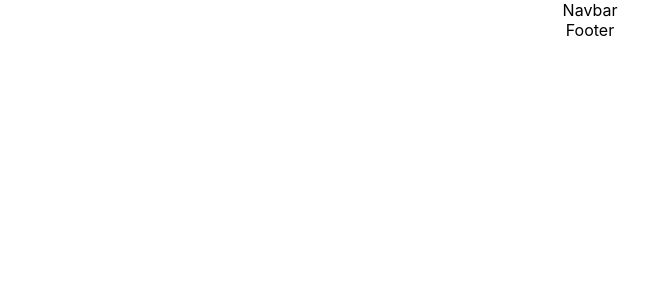
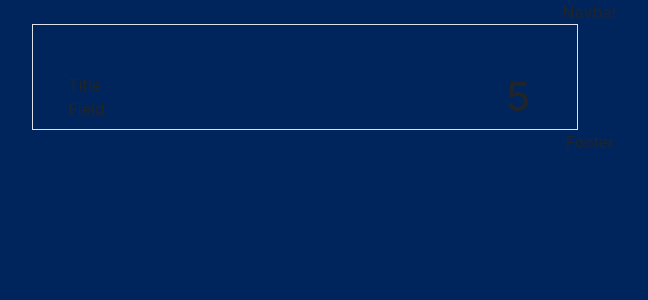
Before and after one commit to srinivass2000/IDyfy, a React (Create React App) app in the folder client/: page /starred in a window 1280 px wide. Shown: the top 300 px of the page, without its empty margins (50-698 px from the left). Built offline with nearby package versions, Linux system fonts and the light colour scheme.

Commit message:
starred Ideas

```diff
--- a/client/public/index.html
+++ b/client/public/index.html
@@ -15,6 +15,12 @@
       user's mobile device or desktop. See https://developers.google.com/web/fundamentals/web-app-manifest/
     -->
     <link rel="manifest" href="%PUBLIC_URL%/manifest.json" />
+    <link
+      href="https://cdn.jsdelivr.net/npm/bootstrap@5.0.2/dist/css/bootstrap.min.css"
+      rel="stylesheet"
+      integrity="sha384-EVSTQN3/azprG1Anm3QDgpJLIm9Nao0Yz1ztcQTwFspd3yD65VohhpuuCOmLASjC"
+      crossorigin="anonymous"
+    />
     <!--
       Notice the use of %PUBLIC_URL% in the tags above.
       It will be replaced with the URL of the `public` folder during the build.
--- a/client/src/App.js
+++ b/client/src/App.js
@@ -6,6 +6,7 @@ import Navbar from "./components/Navbar/navbar";
 import Footer from "./components/Footer/footer";
 import FeedPage from "./components/Feed_Page/feedpage";
 import Notification from "./components/Notification/notification";
+import Starred_ideas from "./components/Starred_Ideas/starred_ideas";
 function App() {
   return (
     <div className="App">
@@ -15,6 +16,7 @@ function App() {
           <Route path="/" exact component={Home} />
           <Route path="/feed" exact component={FeedPage} />
           <Route path="/notifications" exact component={Notification} />
+          <Route path="/starred" exact component={Starred_ideas} />
         </Switch>
         <Footer />
       </BrowserRouter>
--- a/client/src/components/Feed_Tile/feed.js
+++ b/client/src/components/Feed_Tile/feed.js
@@ -1,7 +1,22 @@
 import React from "react";
 
 const FeedTile = () => {
-  return <div>Feed</div>;
+  return (
+    <div className="border">
+      <div className="row">
+        <div className="offset-1 mt-5 col-8">
+          <div className="row">Title</div>
+          <div className="row">Field</div>
+        </div>
+
+        <div className="col-3 mt-5">
+          <div className="rounded-circle">
+            <h1>5</h1>
+          </div>
+        </div>
+      </div>
+    </div>
+  );
 };
 
 export default FeedTile;
--- /dev/null
+++ b/client/src/components/Starred_Ideas/starred_ideas.js
@@ -0,0 +1,15 @@
+import React from "react";
+import FeedTile from "../Feed_Tile/feed";
+const Starred_ideas = () => {
+  return (
+    <div className="container">
+      <div className="row ">
+        <div className="col-6">
+          <FeedTile />
+        </div>
+      </div>
+    </div>
+  );
+};
+
+export default Starred_ideas;
--- a/client/src/index.css
+++ b/client/src/index.css
@@ -5,6 +5,8 @@ body {
     sans-serif;
   -webkit-font-smoothing: antialiased;
   -moz-osx-font-smoothing: grayscale;
+  background-color: #00255C;
+
 }
 
 code {
```
